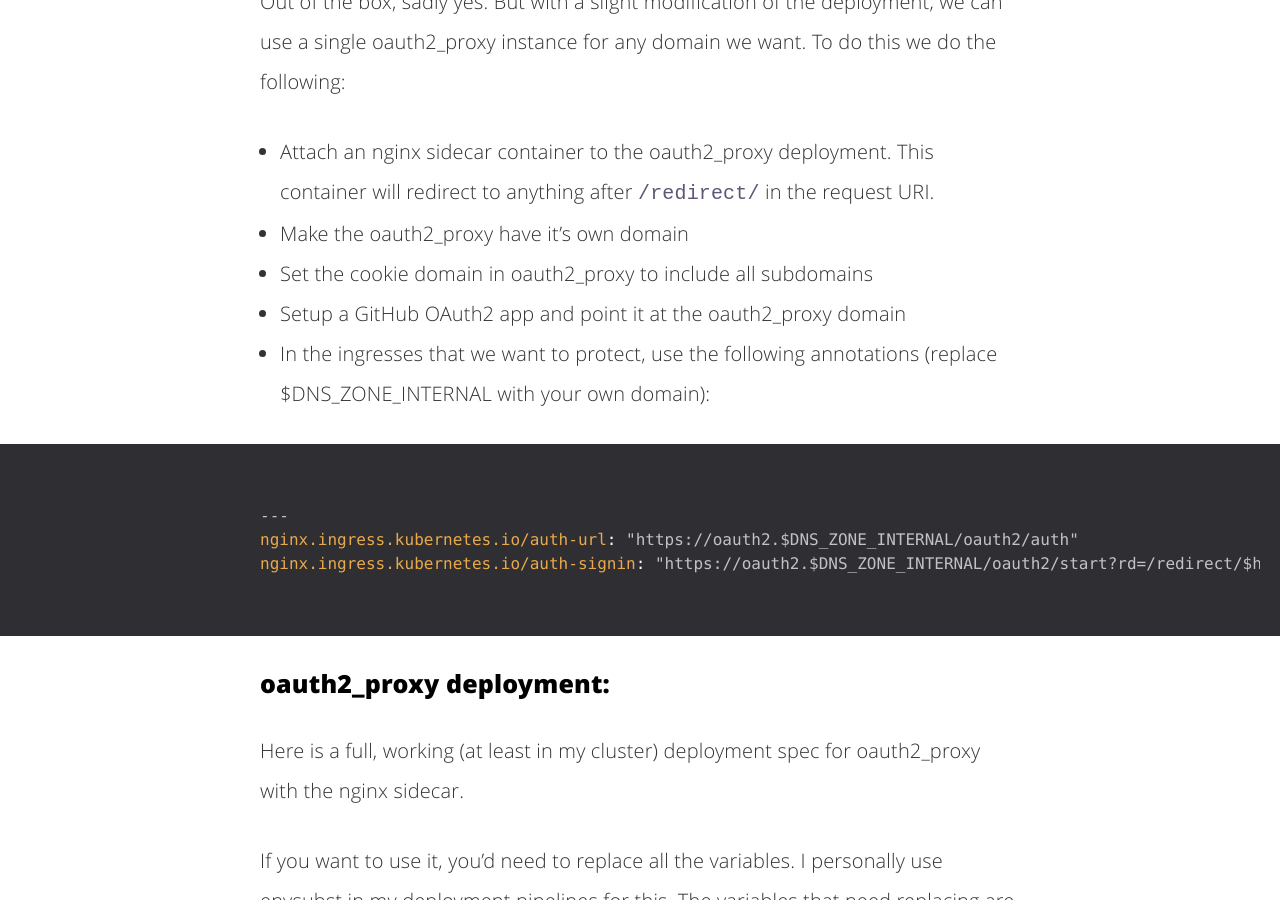
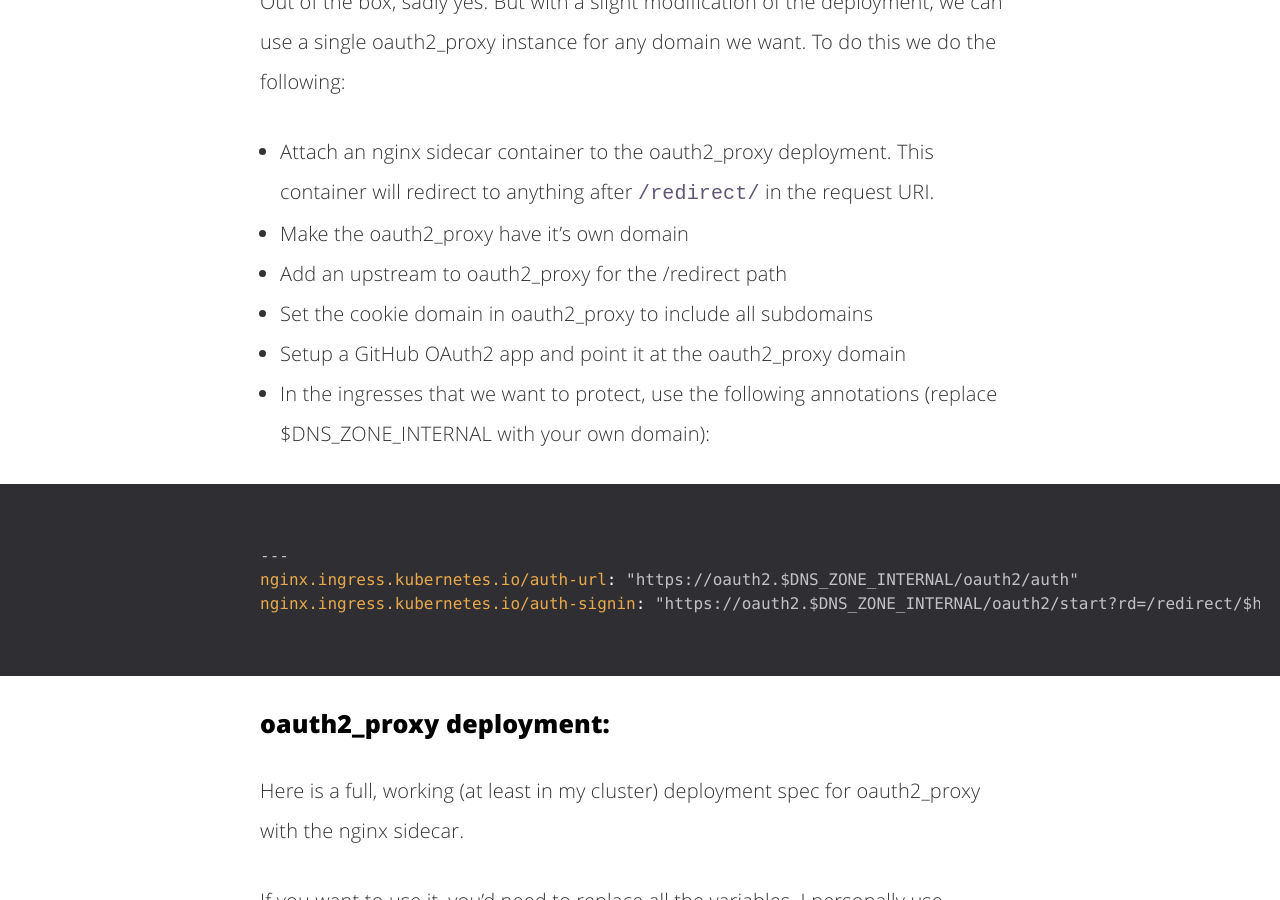
Before and after one commit to callum-p/callumpember.com, a Jekyll site: the page built from _posts/2019-03-15-Kubernetes-A-Single-OAuth2-Proxy-For-Multiple-Ingresses.md, in a window 1280 px wide and 900 px high, scrolled down 1589 px. Built offline with Jekyll 4.4.1, drawn with Linux system fonts in a browser that asks for light colours; comment, search, counter and statistics services are not loaded.

Commit message:
Add note about upstream

```diff
--- a/_posts/2019-03-15-Kubernetes-A-Single-OAuth2-Proxy-For-Multiple-Ingresses.md
+++ b/_posts/2019-03-15-Kubernetes-A-Single-OAuth2-Proxy-For-Multiple-Ingresses.md
@@ -26,6 +26,7 @@ Out of the box, sadly yes. But with a slight modification of the deployment, we
 
 - Attach an nginx sidecar container to the oauth2_proxy deployment. This container will redirect to anything after `/redirect/` in the request URI.
 - Make the oauth2_proxy have it's own domain
+- Add an upstream to oauth2_proxy for the /redirect path
 - Set the cookie domain in oauth2_proxy to include all subdomains
 - Setup a GitHub OAuth2 app and point it at the oauth2_proxy domain
 - In the ingresses that we want to protect, use the following annotations (replace $DNS_ZONE_INTERNAL with your own domain):
```
